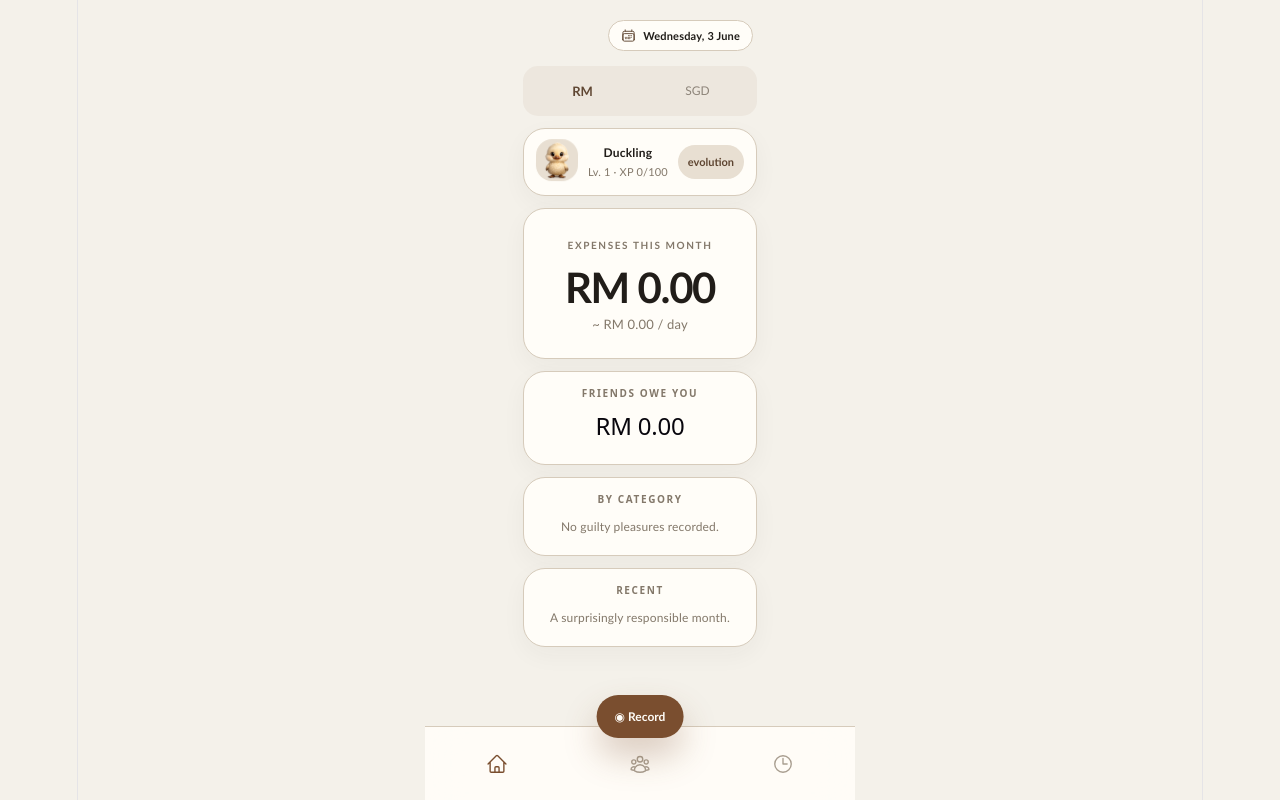
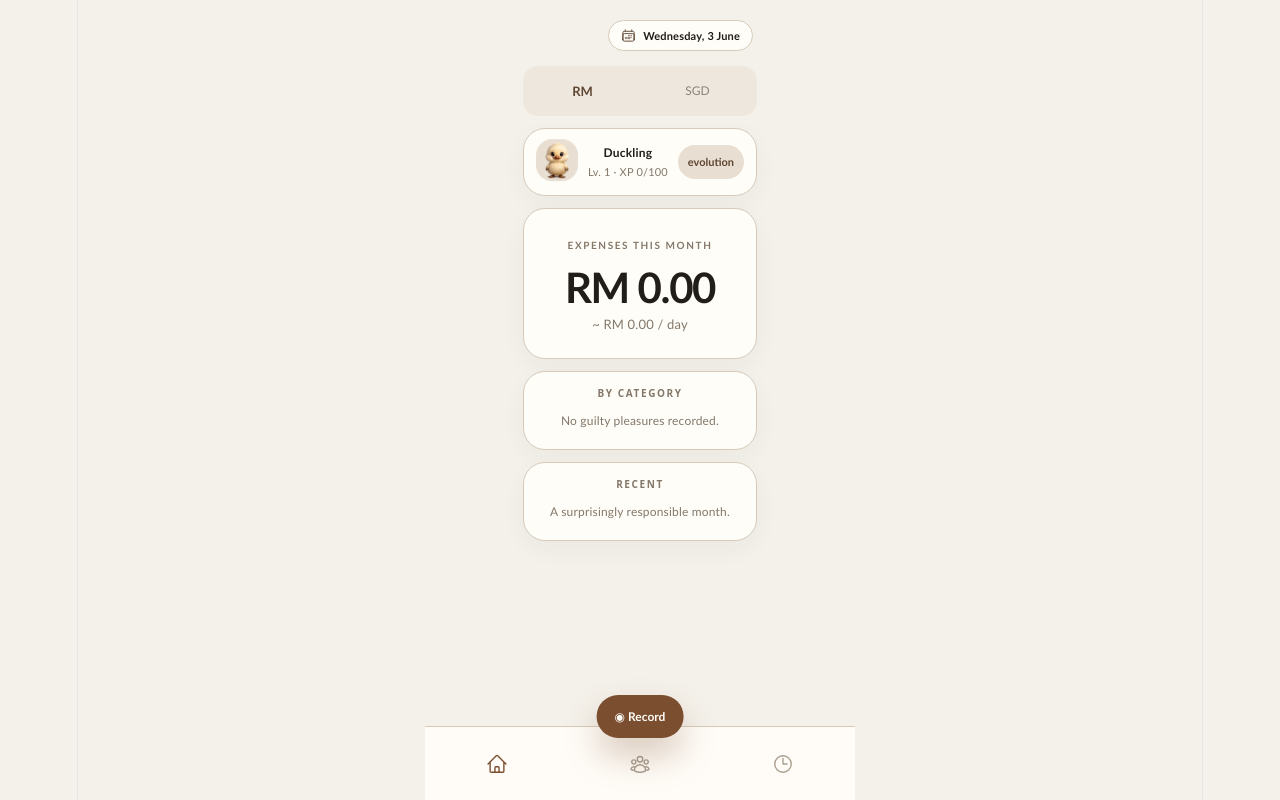
Before and after one commit to chuqiann-source/guiltypleasure-expenses, a React (Vite) app: page / in a window 1280 px wide. Built offline with nearby package versions, Linux system fonts and the light colour scheme.

Commit message:
Update App.jsx

```diff
--- a/src/App.jsx
+++ b/src/App.jsx
@@ -554,12 +554,15 @@ function App() {
             <span>~ {formatMoney(dailyAverage, mainCurrency)} / day</span>
           </section>
 
-          <section className="section-card">
-            <div className="section-title">
+          {friendsOweMe > 0 && (
+            <section className="section-card owe-card">
+              <div className="section-title">
               <h2>Friends Owe You</h2>
             </div>
+
             <h2>{formatMoney(friendsOweMe, mainCurrency)}</h2>
           </section>
+        )}
 
           <section className="section-card">
             <div className="section-title">
```
